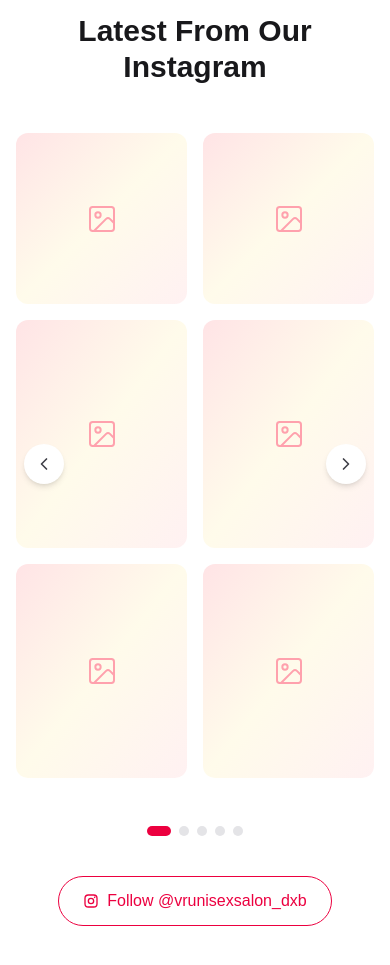
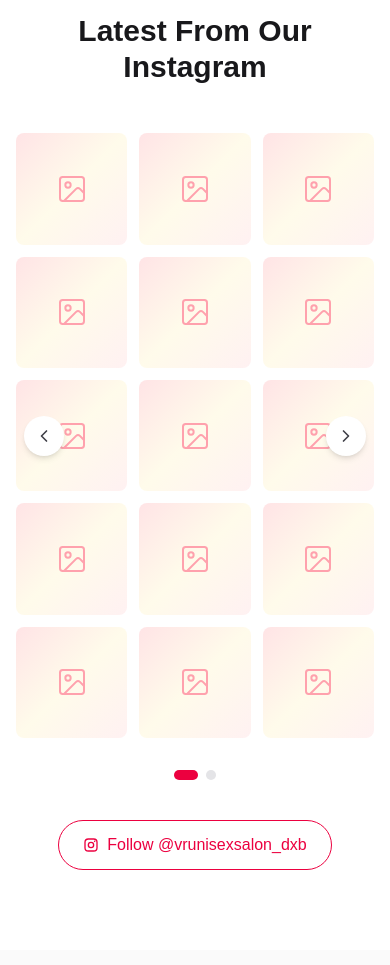
Before and after one commit to brandismtechnologies2023-eng/-vr-unisex-salon-v3, a Next.js app: page / in a window 390 px wide. Shown: the part 8623-9588 px from the top of the page. Built offline with nearby package versions, Linux system fonts and the light colour scheme.

Commit message:
Shrink Instagram feed to a compact 5-column grid
Replaces the tall variable-height masonry with small uniform square
thumbnails (object-cover) in a 5-column grid (3 on mobile), 15 posts
per slide instead of 6, cutting the section's height significantly.

```diff
--- a/components/home/InstagramSlider.tsx
+++ b/components/home/InstagramSlider.tsx
@@ -7,8 +7,7 @@ import InstagramPostCard from "@/components/shared/InstagramPostCard";
 import { siteConfig } from "@/lib/site-config";
 import type { InstagramPost } from "@/types";
 
-const POSTS_PER_SLIDE = 6;
-const PLACEHOLDER_ASPECTS = ["aspect-square", "aspect-[3/4]", "aspect-[4/5]"];
+const POSTS_PER_SLIDE = 15;
 
 function chunk<T>(items: T[], size: number): T[][] {
   const chunks: T[][] = [];
@@ -48,14 +47,13 @@ export default function InstagramSlider({ posts, isLive }: InstagramSliderProps)
               animate={{ opacity: 1, x: 0 }}
               exit={{ opacity: 0, x: direction >= 0 ? -60 : 60 }}
               transition={{ duration: 0.35 }}
-              className="columns-2 gap-4 *:mb-4"
+              className="grid grid-cols-3 gap-3 sm:grid-cols-5"
             >
-              {slides[slideIndex].map((post, i) => (
+              {slides[slideIndex].map((post) => (
                 <InstagramPostCard
                   key={post.id}
                   post={post}
                   href={isLive ? post.permalink : siteConfig.instagramUrl}
-                  aspectClassName={PLACEHOLDER_ASPECTS[i % PLACEHOLDER_ASPECTS.length]}
                 />
               ))}
             </motion.div>
--- a/components/shared/InstagramPostCard.tsx
+++ b/components/shared/InstagramPostCard.tsx
@@ -4,34 +4,26 @@ import ImagePlaceholder from "./ImagePlaceholder";
 interface InstagramPostCardProps {
   post: InstagramPost;
   href: string;
-  aspectClassName?: string;
 }
 
-export default function InstagramPostCard({
-  post,
-  href,
-  aspectClassName = "aspect-square",
-}: InstagramPostCardProps) {
+export default function InstagramPostCard({ post, href }: InstagramPostCardProps) {
   return (
     <a
       href={href}
       target="_blank"
       rel="noopener noreferrer"
-      className="group block w-full overflow-hidden rounded-xl"
+      className="group block aspect-square w-full overflow-hidden rounded-lg"
     >
       {post.image ? (
-        // Plain <img>, not next/image: Instagram CDN URLs are signed/expiring
-        // and we want the browser to size the box off the real, unknown
-        // aspect ratio instead of forcing a crop.
         // eslint-disable-next-line @next/next/no-img-element
         <img
           src={post.image}
           alt={post.caption || "Instagram post"}
           loading="lazy"
-          className="block h-auto w-full transition-transform group-hover:scale-105"
+          className="h-full w-full object-cover transition-transform group-hover:scale-105"
         />
       ) : (
-        <ImagePlaceholder className={`w-full ${aspectClassName}`} />
+        <ImagePlaceholder className="h-full w-full" />
       )}
     </a>
   );
```
